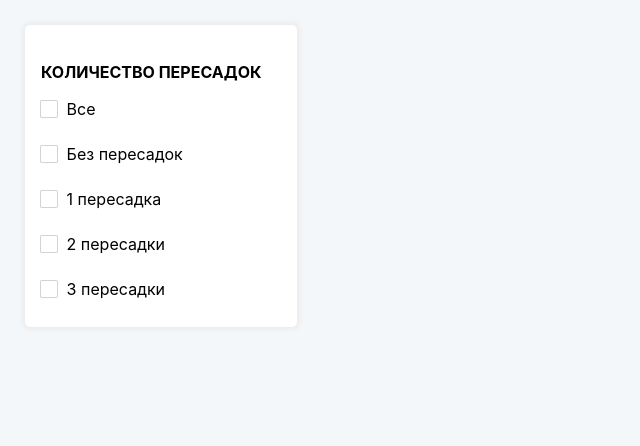
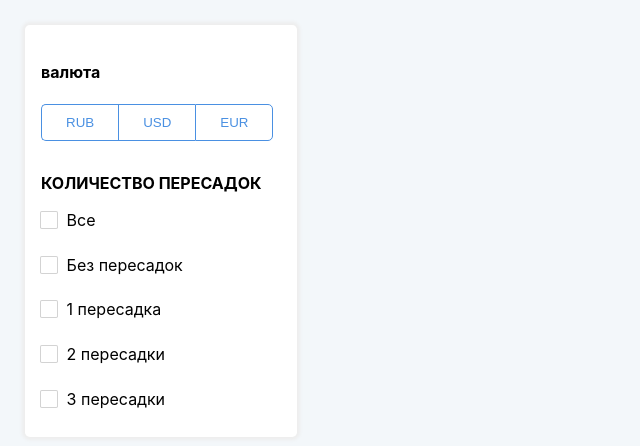
Before and after one commit to husaynable/tickets-app, a React (Create React App) app: page / in a window 1280 px wide. Shown: the top 446 px of the page, without its empty margins (0-640 px from the left). Built offline with nearby package versions, Linux system fonts and the light colour scheme.

Commit message:
feat(currency button group): WIP

```diff
--- a/src/App.tsx
+++ b/src/App.tsx
@@ -1,18 +1,17 @@
 import React, { useContext } from 'react';
-import logo from './logo.svg';
 import './App.css';
-import Checkbox from './components/Checkbox';
-import SelectListItem from './components/SelectListItem';
 import { TickectsContext } from './context/Tickets.context';
 import SelectList from './components/SelectList';
 import AsideBlock from './UI/AsideBlock';
+import CurrencyGroup from './UI/CurrencyGroup';
 
 const App: React.FC = () => {
   const ticketsContext = useContext(TickectsContext);
 
   return (
     <div className="App">
-      <AsideBlock header="количество пересадок">
+      <AsideBlock>
+        <CurrencyGroup />
         <SelectList
           listHeader="количество пересадок"
           items={ticketsContext.stopsFilterItems}
--- a/src/UI/AsideBlock.css
+++ b/src/UI/AsideBlock.css
@@ -8,5 +8,10 @@
   display: inline-block;
 }
 
-.AsideBlock__header {
+.AsideBlock > * {
+  margin-bottom: 2em;
 }
+
+.AsideBlock > *:last-child {
+  margin-bottom: 0;
+}
--- a/src/UI/AsideBlock.tsx
+++ b/src/UI/AsideBlock.tsx
@@ -1,10 +1,8 @@
 import React from 'react';
 import './AsideBlock.css';
 
-const AsideBlock: React.FC<propTypes> = ({ header, children }) => {
+const AsideBlock: React.FC = ({ children }) => {
   return <aside className="AsideBlock">{children}</aside>;
 };
 
 export default AsideBlock;
-
-type propTypes = { header: string };
--- /dev/null
+++ b/src/UI/ButtonGroup.css
@@ -0,0 +1,35 @@
+.ButtonGroup::after {
+  content: '';
+  clear: both;
+  display: table;
+}
+
+.ButtonGroup button {
+  background-color: white;
+  border: 1px solid #4a90e2;
+  color: #4a90e2;
+  padding: 10px 24px;
+  cursor: pointer;
+  float: left;
+}
+
+.ButtonGroup button:hover {
+  background-color: rgba(0, 193, 251, 0.1);
+}
+
+.ButtonGroup button.selected {
+  background-color: #4a90e2;
+  color: white;
+}
+
+.ButtonGroup button:not(:last-child) {
+  border-right: none;
+}
+
+.ButtonGroup button:first-child {
+  border-radius: 5px 0 0 5px;
+}
+
+.ButtonGroup button:last-child {
+  border-radius: 0 5px 5px 0;
+}
--- /dev/null
+++ b/src/UI/ButtonGroup.tsx
@@ -0,0 +1,8 @@
+import React from 'react';
+import './ButtonGroup.css';
+
+const ButtonGroup: React.FC = ({ children }) => {
+  return <div className="ButtonGroup">{children}</div>;
+};
+
+export default ButtonGroup;
--- /dev/null
+++ b/src/UI/CurrencyGroup.css
@@ -0,0 +1,3 @@
+.CurrencyGroup {
+  margin-left: 1em;
+}
--- /dev/null
+++ b/src/UI/CurrencyGroup.tsx
@@ -0,0 +1,26 @@
+import React, { useState } from 'react';
+import './CurrencyGroup.css';
+import ButtonGroup from './ButtonGroup';
+
+const currencies = ['RUB', 'USD', 'EUR'];
+
+const CurrencyGroup: React.FC = ({ children }) => {
+  const [selected, setSelected] = useState<number | null>(null);
+  return (
+    <div className="CurrencyGroup">
+      <h4>валюта</h4>
+      <ButtonGroup>
+        {currencies.map((curr, i) => (
+          <button
+            onClick={() => setSelected(i)}
+            className={selected === i ? 'selected' : ''}
+          >
+            {curr}
+          </button>
+        ))}
+      </ButtonGroup>
+    </div>
+  );
+};
+
+export default CurrencyGroup;
```
